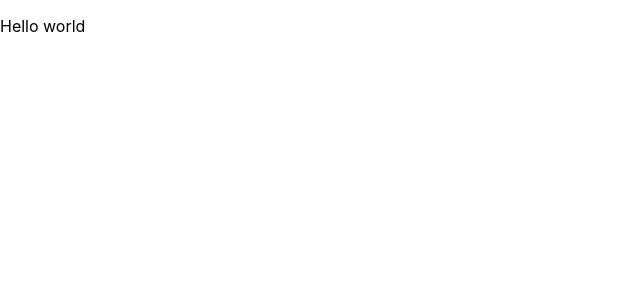
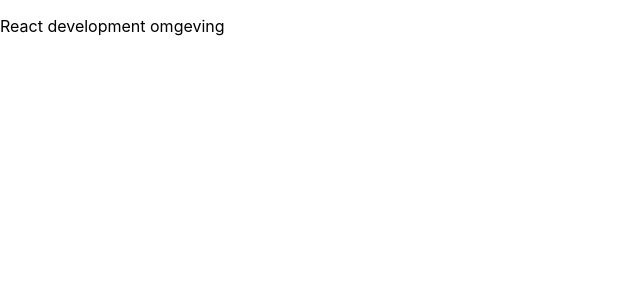
Before and after one commit to DPK000/businessupdate-client, a React (Create React App) app: page / in a window 1280 px wide. Shown: the top 300 px of the page, without its empty margins (0-640 px from the left). Built offline with nearby package versions, Linux system fonts and the light colour scheme.

Commit message:
change code

```diff
--- a/src/App.js
+++ b/src/App.js
@@ -3,7 +3,7 @@
 function App() {
   return (
     <div>
-      <p>Hello world</p>
+      <p>React development omgeving</p>
     </div>
   );
 }
```
